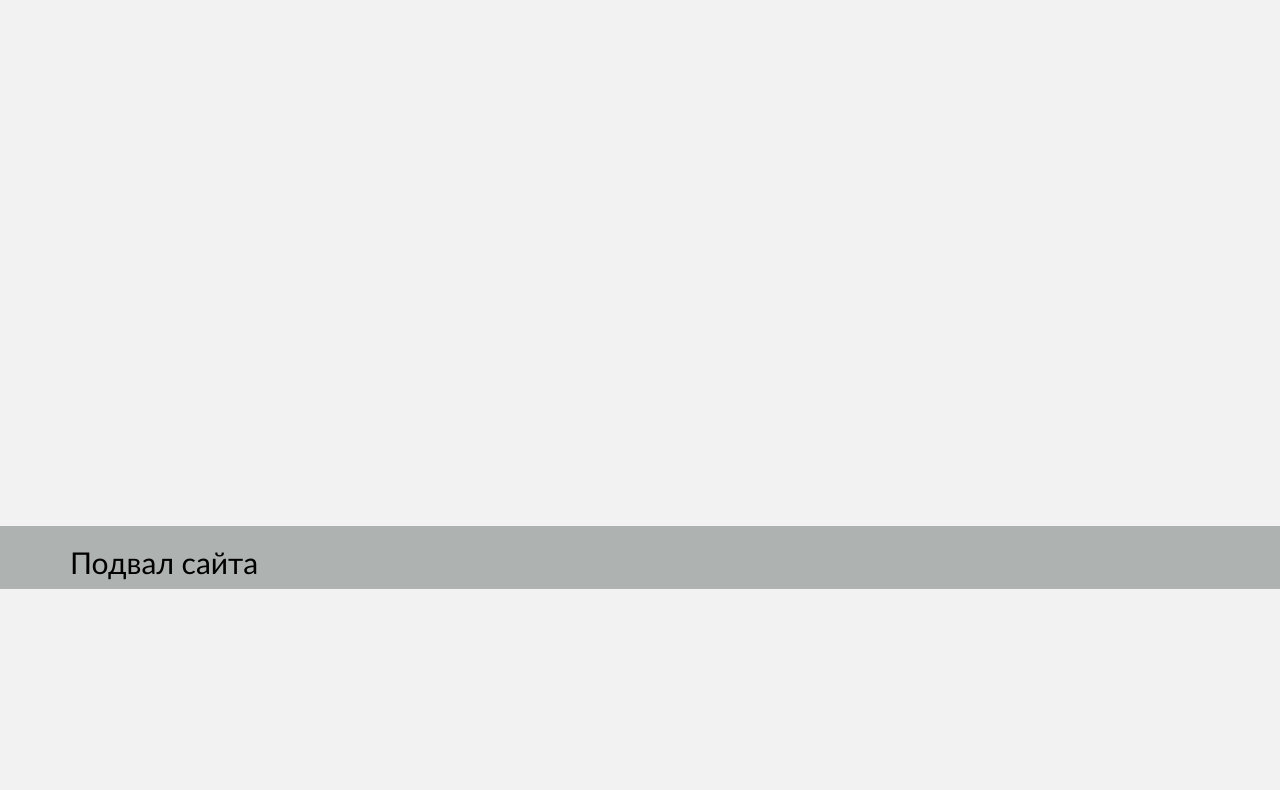
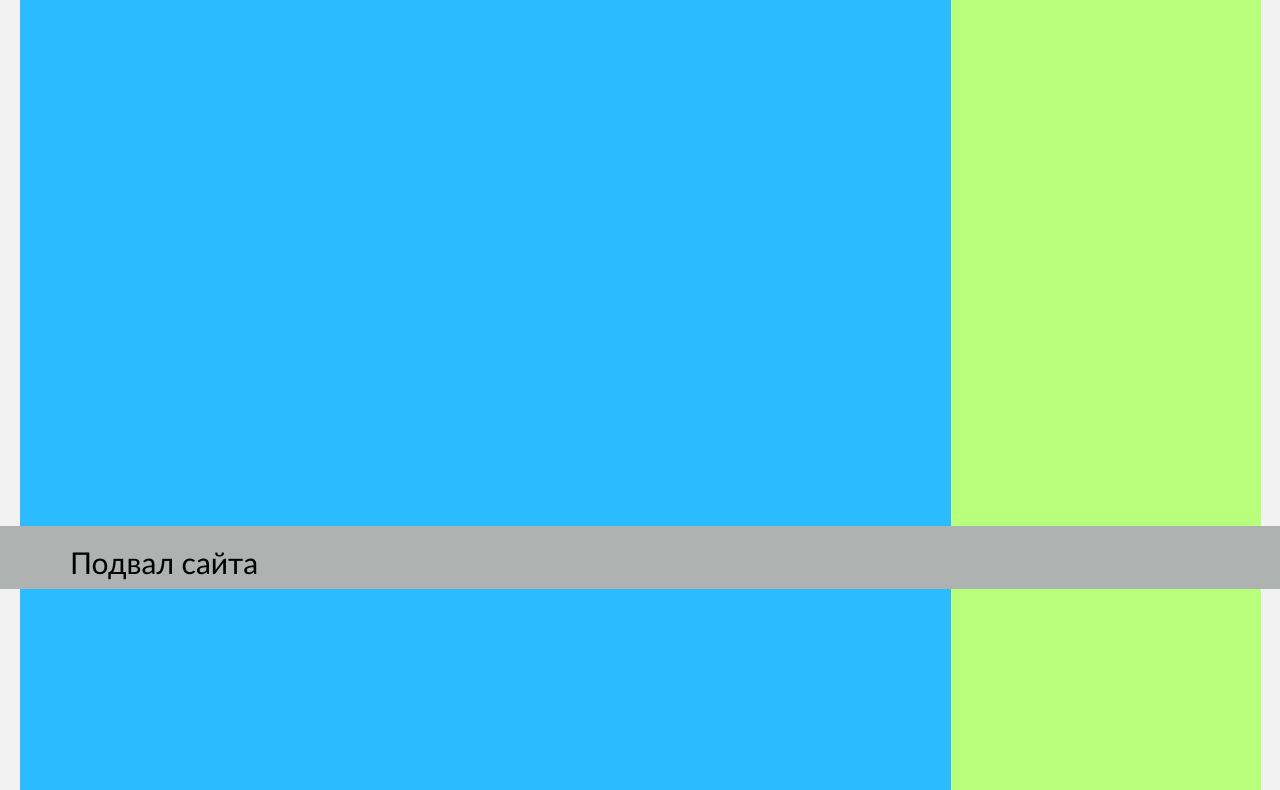
Before and after one commit to Dtsimbal97/TsdWork, a website: page index.html in a window 1280 px wide. Shown: the part 211-1001 px from the top of the page. Before the commit the page ends 800 px from the top, so only its background shows below. Drawn offline with nearby package versions, Linux system fonts and the light colour scheme.

```diff
--- a/style.css
+++ b/style.css
@@ -5,11 +5,13 @@
 .col-md-9{
     float: left;
     background: #2bbbff;
+    height: 2000px;
 
 }
 .col-md-3 {
     float: right;
     background: #b8ff7b;
+    height: 2000px;
 }
 .col-md-12 {
     background: #3e74b3;
```
